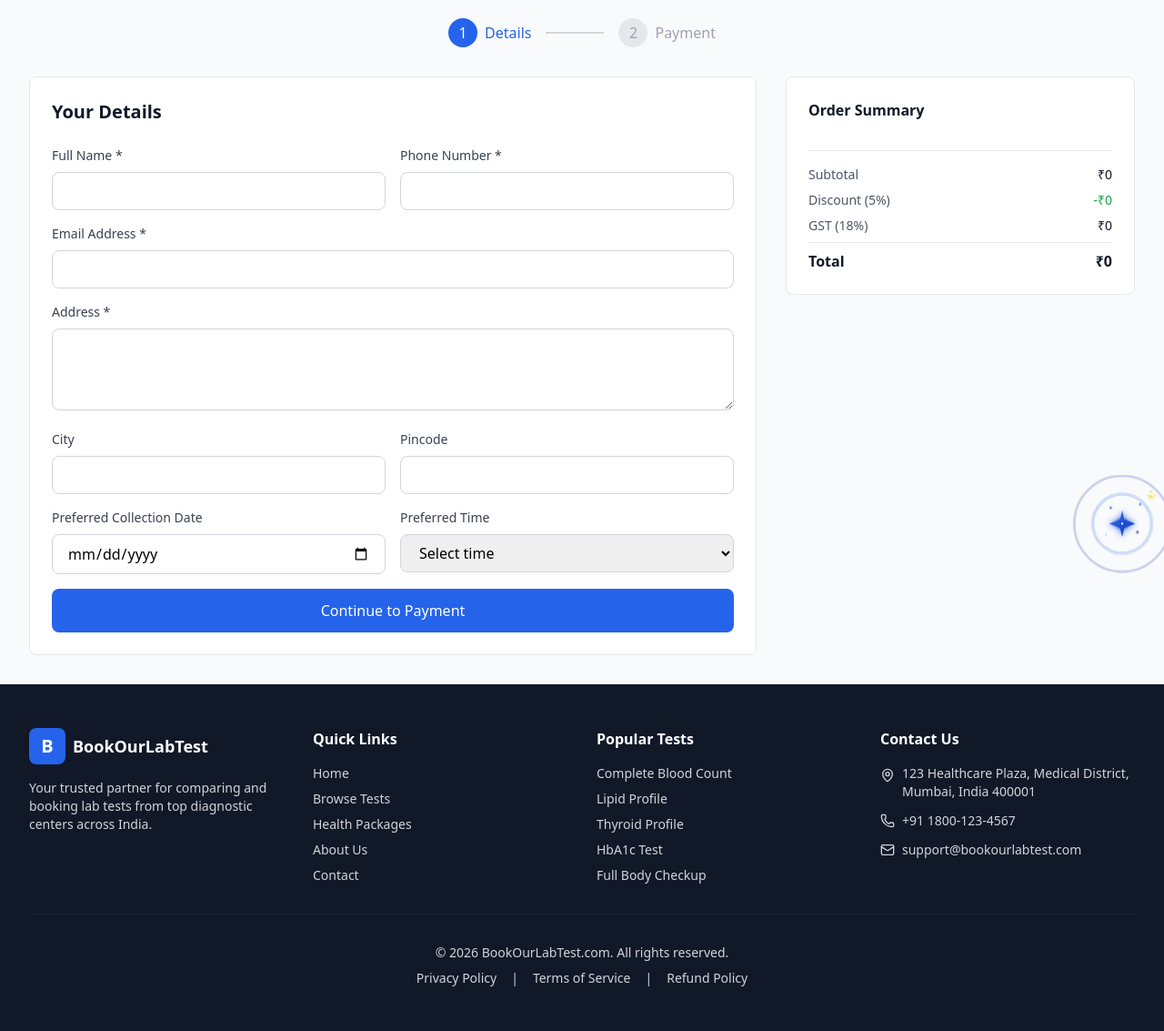
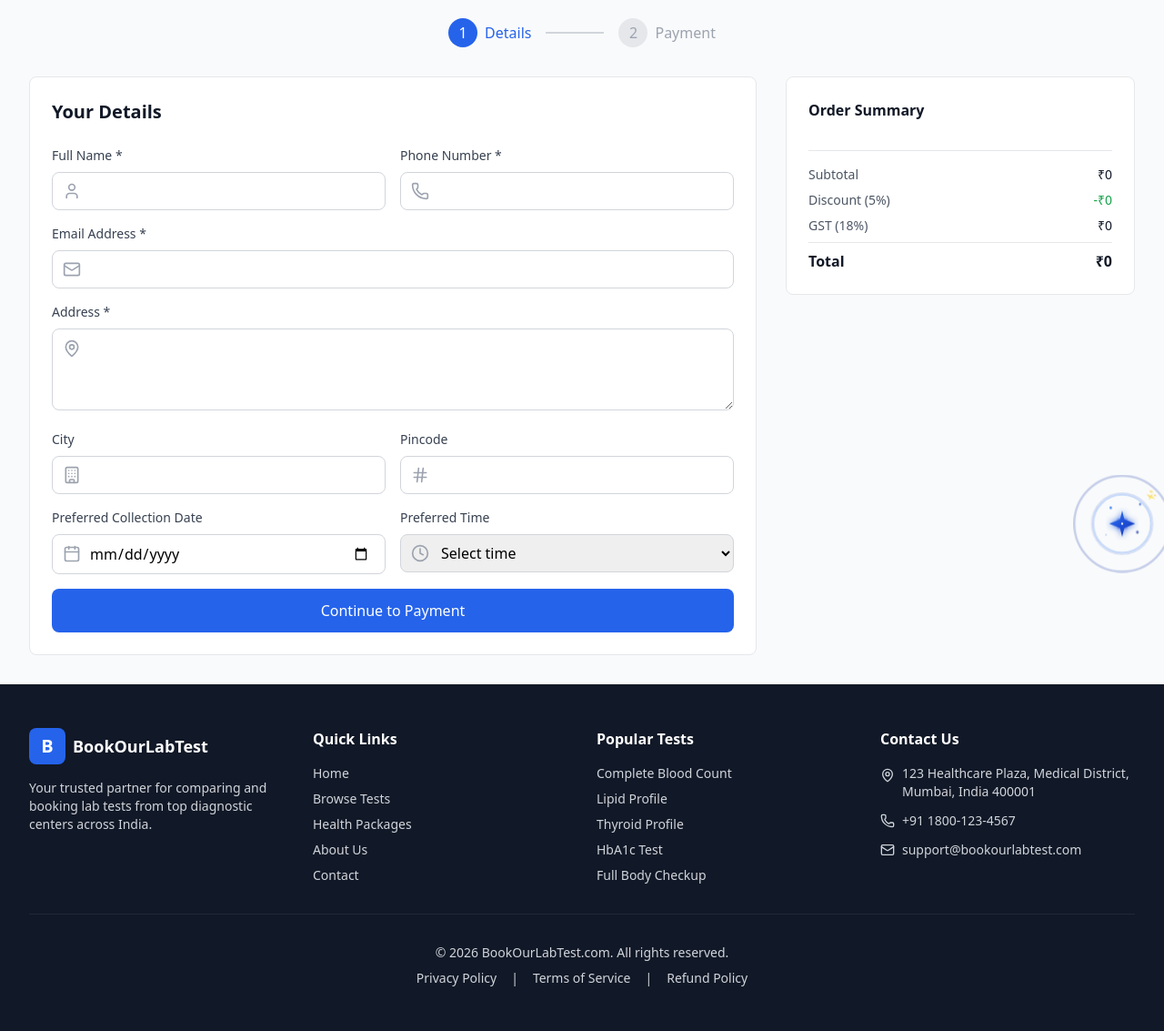
Before and after one commit to bookourlabtest/bolt_mvp, a Django app: page /checkout/ in a window 1280 px wide. Shown: the part 145-1278 px from the top of the page at 91% size. Run offline with Django 4.2, Linux system fonts and the light colour scheme; data comes from the database, SQL or seed files in the repository; data that the repository does not hold is empty; some libraries are stand-ins or nearby versions.

```diff
--- a/labtests/templates/base.html
+++ b/labtests/templates/base.html
@@ -21,6 +21,12 @@
 
     <script src="{% static 'js/main.js' %}"></script>
     <script src="{% static 'js/chat.js' %}"></script>
+    <script>
+        // Initialize Lucide icons after DOM is loaded
+        document.addEventListener('DOMContentLoaded', function() {
+            lucide.createIcons();
+        });
+    </script>
     {% block extra_scripts %}{% endblock %}
 </body>
 </html>
--- a/labtests/templates/browse_tests.html
+++ b/labtests/templates/browse_tests.html
@@ -105,6 +105,7 @@
                                        {% if request.GET.home_collection %}checked{% endif %}
                                        onchange="this.form.submit()"
                                        class="w-4 h-4 text-blue-600 rounded focus:ring-blue-500">
+                                <i data-lucide="home" class="w-4 h-4 text-blue-600 ml-2"></i>
                                 <span class="ml-2 text-sm text-gray-700">Home Collection</span>
                             </label>
                             <label class="flex items-center cursor-pointer">
@@ -113,6 +114,7 @@
                                        {% if request.GET.online_report %}checked{% endif %}
                                        onchange="this.form.submit()"
                                        class="w-4 h-4 text-blue-600 rounded focus:ring-blue-500">
+                                <i data-lucide="file-text" class="w-4 h-4 text-blue-600 ml-2"></i>
                                 <span class="ml-2 text-sm text-gray-700">Online Report</span>
                             </label>
                         </div>
--- a/labtests/templates/checkout.html
+++ b/labtests/templates/checkout.html
@@ -42,19 +42,25 @@
                                 <label class="block text-sm font-medium text-gray-700 mb-2">
                                     Full Name *
                                 </label>
+                                <div class="relative">
+                                    <i data-lucide="user" class="absolute left-3 top-1/2 transform -translate-y-1/2 text-gray-400 w-5 h-5"></i>
                                     <input type="text"
                                            name="name"
                                            required
-                                       class="w-full px-4 py-2 border border-gray-300 rounded-lg focus:outline-none focus:ring-2 focus:ring-blue-500">
+                                           class="w-full pl-10 pr-4 py-2 border border-gray-300 rounded-lg focus:outline-none focus:ring-2 focus:ring-blue-500">
+                                </div>
                             </div>
                             <div>
                                 <label class="block text-sm font-medium text-gray-700 mb-2">
                                     Phone Number *
                                 </label>
+                                <div class="relative">
+                                    <i data-lucide="phone" class="absolute left-3 top-1/2 transform -translate-y-1/2 text-gray-400 w-5 h-5"></i>
                                     <input type="tel"
                                            name="phone"
                                            required
-                                       class="w-full px-4 py-2 border border-gray-300 rounded-lg focus:outline-none focus:ring-2 focus:ring-blue-500">
+                                           class="w-full pl-10 pr-4 py-2 border border-gray-300 rounded-lg focus:outline-none focus:ring-2 focus:ring-blue-500">
+                                </div>
                             </div>
                         </div>
 
@@ -62,20 +68,26 @@
                             <label class="block text-sm font-medium text-gray-700 mb-2">
                                 Email Address *
                             </label>
+                            <div class="relative">
+                                <i data-lucide="mail" class="absolute left-3 top-1/2 transform -translate-y-1/2 text-gray-400 w-5 h-5"></i>
                                 <input type="email"
                                        name="email"
                                        required
-                                   class="w-full px-4 py-2 border border-gray-300 rounded-lg focus:outline-none focus:ring-2 focus:ring-blue-500">
+                                       class="w-full pl-10 pr-4 py-2 border border-gray-300 rounded-lg focus:outline-none focus:ring-2 focus:ring-blue-500">
+                            </div>
                         </div>
 
                         <div>
                             <label class="block text-sm font-medium text-gray-700 mb-2">
                                 Address *
                             </label>
+                            <div class="relative">
+                                <i data-lucide="map-pin" class="absolute left-3 top-3 text-gray-400 w-5 h-5"></i>
                                 <textarea name="address"
                                           rows="3"
                                           required
-                                      class="w-full px-4 py-2 border border-gray-300 rounded-lg focus:outline-none focus:ring-2 focus:ring-blue-500"></textarea>
+                                          class="w-full pl-10 pr-4 py-2 border border-gray-300 rounded-lg focus:outline-none focus:ring-2 focus:ring-blue-500"></textarea>
+                            </div>
                         </div>
 
                         <div class="grid sm:grid-cols-2 gap-4">
@@ -83,17 +95,23 @@
                                 <label class="block text-sm font-medium text-gray-700 mb-2">
                                     City
                                 </label>
+                                <div class="relative">
+                                    <i data-lucide="building" class="absolute left-3 top-1/2 transform -translate-y-1/2 text-gray-400 w-5 h-5"></i>
                                     <input type="text"
                                            name="city"
-                                       class="w-full px-4 py-2 border border-gray-300 rounded-lg focus:outline-none focus:ring-2 focus:ring-blue-500">
+                                           class="w-full pl-10 pr-4 py-2 border border-gray-300 rounded-lg focus:outline-none focus:ring-2 focus:ring-blue-500">
+                                </div>
                             </div>
                             <div>
                                 <label class="block text-sm font-medium text-gray-700 mb-2">
                                     Pincode
                                 </label>
+                                <div class="relative">
+                                    <i data-lucide="hash" class="absolute left-3 top-1/2 transform -translate-y-1/2 text-gray-400 w-5 h-5"></i>
                                     <input type="text"
                                            name="pincode"
-                                       class="w-full px-4 py-2 border border-gray-300 rounded-lg focus:outline-none focus:ring-2 focus:ring-blue-500">
+                                           class="w-full pl-10 pr-4 py-2 border border-gray-300 rounded-lg focus:outline-none focus:ring-2 focus:ring-blue-500">
+                                </div>
                             </div>
                         </div>
 
@@ -102,22 +120,28 @@
                                 <label class="block text-sm font-medium text-gray-700 mb-2">
                                     Preferred Collection Date
                                 </label>
+                                <div class="relative">
+                                    <i data-lucide="calendar" class="absolute left-3 top-1/2 transform -translate-y-1/2 text-gray-400 w-5 h-5"></i>
                                     <input type="date"
                                            name="preferred_date"
-                                       class="w-full px-4 py-2 border border-gray-300 rounded-lg focus:outline-none focus:ring-2 focus:ring-blue-500">
+                                           class="w-full pl-10 pr-4 py-2 border border-gray-300 rounded-lg focus:outline-none focus:ring-2 focus:ring-blue-500">
+                                </div>
                             </div>
                             <div>
                                 <label class="block text-sm font-medium text-gray-700 mb-2">
                                     Preferred Time
                                 </label>
+                                <div class="relative">
+                                    <i data-lucide="clock" class="absolute left-3 top-1/2 transform -translate-y-1/2 text-gray-400 w-5 h-5"></i>
                                     <select name="preferred_time"
-                                        class="w-full px-4 py-2 border border-gray-300 rounded-lg focus:outline-none focus:ring-2 focus:ring-blue-500">
+                                            class="w-full pl-10 pr-4 py-2 border border-gray-300 rounded-lg focus:outline-none focus:ring-2 focus:ring-blue-500">
                                         <option value="">Select time</option>
                                         <option value="morning">Morning (6 AM - 9 AM)</option>
                                         <option value="forenoon">Forenoon (9 AM - 12 PM)</option>
                                         <option value="afternoon">Afternoon (12 PM - 3 PM)</option>
                                         <option value="evening">Evening (3 PM - 6 PM)</option>
                                     </select>
+                                </div>
                             </div>
                         </div>
 
@@ -169,21 +193,27 @@
                                 <label class="block text-sm font-medium text-gray-700 mb-2">
                                     Card Number
                                 </label>
+                                <div class="relative">
+                                    <i data-lucide="credit-card" class="absolute left-3 top-1/2 transform -translate-y-1/2 text-gray-400 w-5 h-5"></i>
                                     <input type="text"
                                            name="card_number"
                                            placeholder="1234 5678 9012 3456"
-                                       class="w-full px-4 py-2 border border-gray-300 rounded-lg focus:outline-none focus:ring-2 focus:ring-blue-500"
+                                           class="w-full pl-10 pr-4 py-2 border border-gray-300 rounded-lg focus:outline-none focus:ring-2 focus:ring-blue-500"
                                            maxlength="19">
+                                </div>
                             </div>
 
                             <div>
                                 <label class="block text-sm font-medium text-gray-700 mb-2">
                                     Cardholder Name
                                 </label>
+                                <div class="relative">
+                                    <i data-lucide="user" class="absolute left-3 top-1/2 transform -translate-y-1/2 text-gray-400 w-5 h-5"></i>
                                     <input type="text"
                                            name="card_name"
                                            placeholder="John Doe"
-                                       class="w-full px-4 py-2 border border-gray-300 rounded-lg focus:outline-none focus:ring-2 focus:ring-blue-500">
+                                           class="w-full pl-10 pr-4 py-2 border border-gray-300 rounded-lg focus:outline-none focus:ring-2 focus:ring-blue-500">
+                                </div>
                             </div>
 
                             <div class="grid grid-cols-2 gap-4">
@@ -191,21 +221,27 @@
                                     <label class="block text-sm font-medium text-gray-700 mb-2">
                                         Expiry Date
                                     </label>
+                                    <div class="relative">
+                                        <i data-lucide="calendar" class="absolute left-3 top-1/2 transform -translate-y-1/2 text-gray-400 w-5 h-5"></i>
                                         <input type="text"
                                                name="expiry_date"
                                                placeholder="MM/YY"
-                                           class="w-full px-4 py-2 border border-gray-300 rounded-lg focus:outline-none focus:ring-2 focus:ring-blue-500"
+                                               class="w-full pl-10 pr-4 py-2 border border-gray-300 rounded-lg focus:outline-none focus:ring-2 focus:ring-blue-500"
                                                maxlength="5">
+                                    </div>
                                 </div>
                                 <div>
                                     <label class="block text-sm font-medium text-gray-700 mb-2">
                                         CVV
                                     </label>
+                                    <div class="relative">
+                                        <i data-lucide="lock" class="absolute left-3 top-1/2 transform -translate-y-1/2 text-gray-400 w-5 h-5"></i>
                                         <input type="text"
                                                name="cvv"
                                                placeholder="123"
-                                           class="w-full px-4 py-2 border border-gray-300 rounded-lg focus:outline-none focus:ring-2 focus:ring-blue-500"
+                                               class="w-full pl-10 pr-4 py-2 border border-gray-300 rounded-lg focus:outline-none focus:ring-2 focus:ring-blue-500"
                                                maxlength="3">
+                                    </div>
                                 </div>
                             </div>
                         </div>
@@ -215,10 +251,13 @@
                                 <label class="block text-sm font-medium text-gray-700 mb-2">
                                     UPI ID
                                 </label>
+                                <div class="relative">
+                                    <i data-lucide="wallet" class="absolute left-3 top-1/2 transform -translate-y-1/2 text-gray-400 w-5 h-5"></i>
                                     <input type="text"
                                            name="upi_id"
                                            placeholder="yourname@upi"
-                                       class="w-full px-4 py-2 border border-gray-300 rounded-lg focus:outline-none focus:ring-2 focus:ring-blue-500">
+                                           class="w-full pl-10 pr-4 py-2 border border-gray-300 rounded-lg focus:outline-none focus:ring-2 focus:ring-blue-500">
+                                </div>
                             </div>
                         </div>
 
@@ -227,7 +266,9 @@
                                 <label class="block text-sm font-medium text-gray-700 mb-2">
                                     Select Bank
                                 </label>
-                                <select name="bank" class="w-full px-4 py-2 border border-gray-300 rounded-lg focus:outline-none focus:ring-2 focus:ring-blue-500">
+                                <div class="relative">
+                                    <i data-lucide="building-2" class="absolute left-3 top-1/2 transform -translate-y-1/2 text-gray-400 w-5 h-5"></i>
+                                    <select name="bank" class="w-full pl-10 pr-4 py-2 border border-gray-300 rounded-lg focus:outline-none focus:ring-2 focus:ring-blue-500">
                                         <option value="">Choose your bank</option>
                                         <option value="sbi">State Bank of India</option>
                                         <option value="hdfc">HDFC Bank</option>
@@ -235,6 +276,7 @@
                                         <option value="axis">Axis Bank</option>
                                         <option value="pnb">Punjab National Bank</option>
                                     </select>
+                                </div>
                             </div>
                         </div>
 
--- a/labtests/urls.py
+++ b/labtests/urls.py
@@ -1,5 +1,7 @@
 from django.urls import path
 from . import views
+
+# Touch file to trigger runserver autoreload when updated
 
 urlpatterns = [
     path('', views.home, name='home'),
```
Lines whose indentation alone changed are shown as unchanged.
